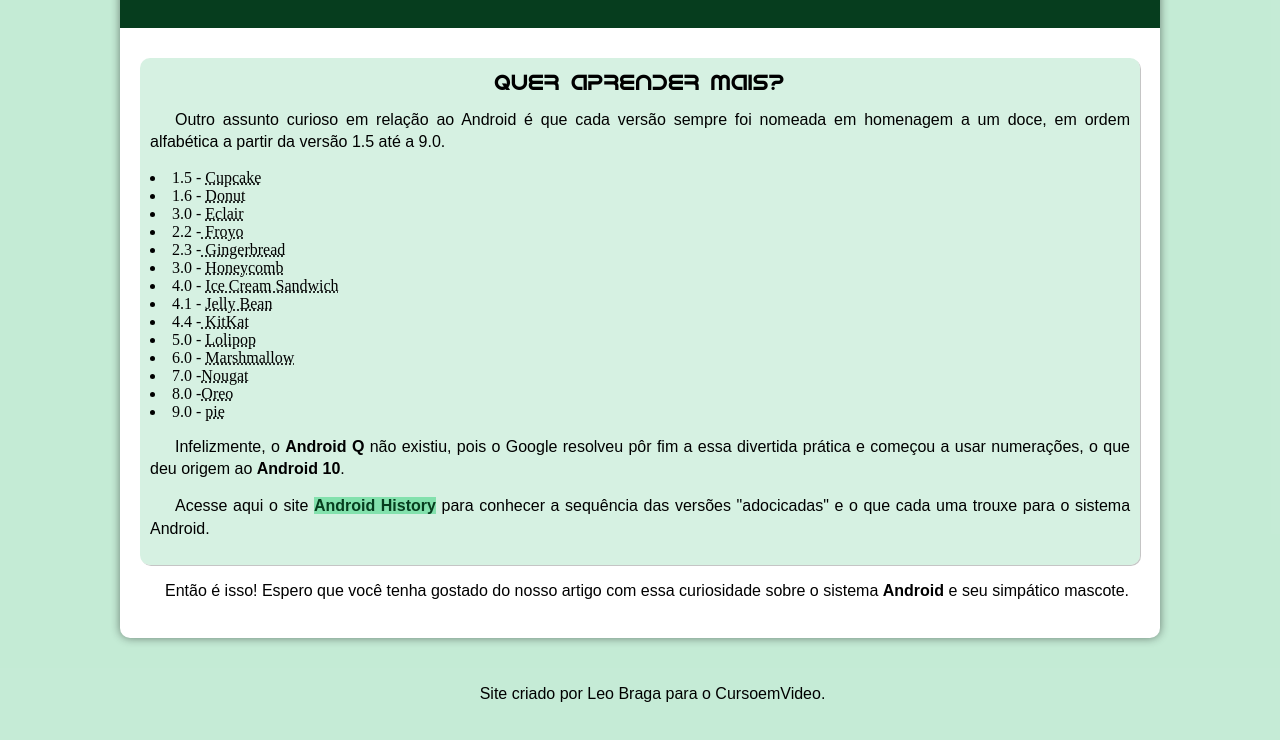
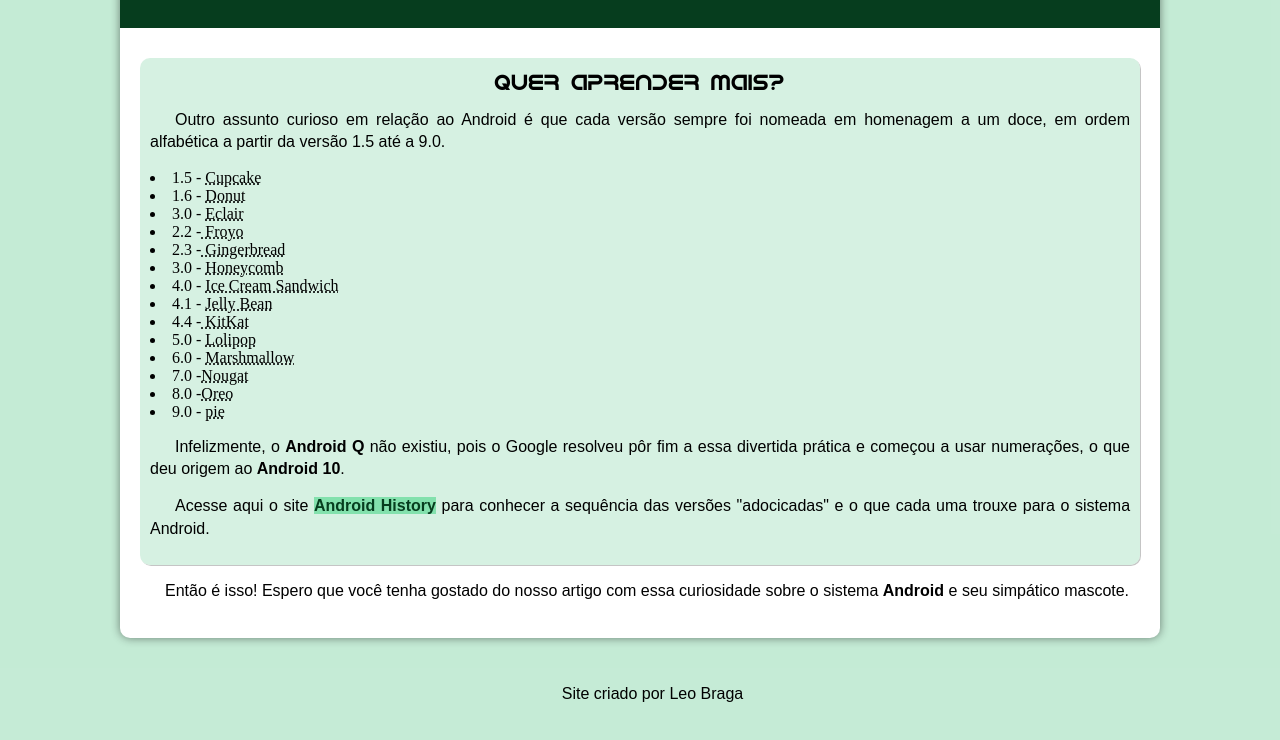
Before and after one commit to Leoobraga/projeto-android1, a plain HTML site: page index.html in a window 1280 px wide. Shown: the part 2261-3001 px from the top of the page. Drawn offline with Linux system fonts and the light colour scheme.

Commit message:
so troquei o rodape

```diff
--- a/index.html
+++ b/index.html
@@ -89,7 +89,7 @@
         <p>Então é isso! Espero que você tenha gostado do nosso artigo com essa curiosidade sobre o sistema <strong>Android</strong> e seu simpático mascote.</p>
     </article>
 </main>
-    <p id="pe">Site criado por Leo Braga para o CursoemVideo.</p>
+    <p id="pe">Site criado por Leo Braga</p>
 
 
 
```
